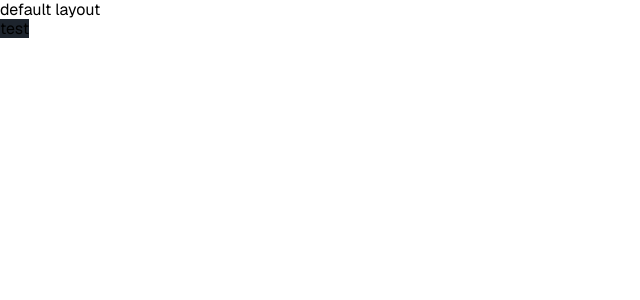
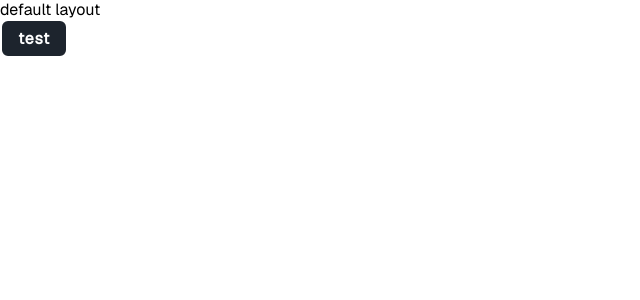
Before and after one commit to PiotrO9/shopease-frontend, a Nuxt app: page / in a window 1280 px wide. Shown: the top 300 px of the page, without its empty margins (0-640 px from the left). Built offline with nearby package versions, Linux system fonts and the light colour scheme.

Commit message:
feat(button): add generic action component

```diff
--- a/assets/styles/tailwind.css
+++ b/assets/styles/tailwind.css
@@ -7,6 +7,10 @@
 		@apply flex items-center justify-center;
 	}
 
+	.flex-center {
+		@apply flex items-center justify-center;
+	}
+
 	.btn.fill {
 	}
 }
--- /dev/null
+++ b/components/common/Action.vue
@@ -0,0 +1,90 @@
+<script setup lang="ts">
+import { defineEmits } from 'vue';
+
+interface ActionProps {
+	styles?: string;
+	variant?: 'primary' | 'secondary';
+	loading?: boolean;
+	disabled?: boolean;
+}
+
+const { styles, variant, loading, disabled } = defineProps<ActionProps>();
+
+const variantStyles = computed(() => {
+	if (variant === 'primary') {
+		return 'bg-white text-primary';
+	}
+	else {
+		return 'bg-primary text-white';
+	}
+});
+
+const isloading = computed(() => {
+	return (loading && !disabled) ? 'loading' : '';
+});
+
+const isDisabled = computed(() => {
+	return disabled ? 'opacity-30 cursor-not-allowed border-gray700 bg-gray700 text-white' : '';
+});
+
+const emit = defineEmits(['click']);
+
+function handleClick() {
+	emit('click');
+}
+</script>
+
+<template>
+	<button
+		:class="[
+			'tracking-wider relative cursor-pointer transition-colors flex-center border-2 border-solid rounded-lg font-bold py-2 px-4',
+			disabled ? isDisabled : variantStyles,
+			styles,
+			isloading,
+			isDisabled,
+			loading ? 'pointer-events-none cursor-wait' : '',
+		]"
+		:disabled="disabled"
+		@click="handleClick"
+	>
+		<div v-if="loading" class="loader-wrapper">
+			<div class="spinner"></div>
+		</div>
+		<slot />
+	</button>
+</template>
+
+<style scoped>
+.loader-wrapper {
+	display: flex;
+	justify-content: center;
+	align-items: center;
+	width: 100%;
+	height: 100%;
+	position: absolute;
+	top: 0;
+	left: 0;
+	background: rgba(0, 0, 0, 0.5);
+	border-radius: inherit;
+	border-radius: 0.25rem;
+	cursor: wait;
+}
+
+.spinner {
+	width: 24px;
+	height: 24px;
+	border: 3px solid transparent;
+	border-top: 3px solid #fff;
+	border-radius: 50%;
+	animation: spin 1s linear infinite;
+}
+
+@keyframes spin {
+	0% {
+		transform: rotate(0deg);
+	}
+	100% {
+		transform: rotate(360deg);
+	}
+}
+</style>
--- a/pages/index.vue
+++ b/pages/index.vue
@@ -1,32 +1,39 @@
 <script setup lang="ts">
 import createUserMutation from '../graphql/mutations/createUser.gql';
+import Action from '~/components/common/Action.vue';
 
 definePageMeta({
 	layout: 'homepage',
 	colorMode: 'light',
 });
 
-const handleCreateUser = async () => {
-	const { $apollo } = useNuxtApp(); // Access Apollo Client
-	try {
-		const response = await $apollo.defaultClient.mutate({
-			mutation: createUserMutation,
-			variables: {
-				email: 'test@post.pl',
-				password: 'password123',
-				login: 'login123',
-				name: 'name',
-			},
-		});
-		console.log('User created successfully:', response.data.createUser);
-	} catch (err) {
-		console.error('Error creating user:', err);
-	}
-};
+// const handleCreateUser = async () => {
+// 	const { $apollo } = useNuxtApp(); // Access Apollo Client
+// 	try {
+// 		const response = await $apollo.defaultClient.mutate({
+// 			mutation: createUserMutation,
+// 			variables: {
+// 				email: 'test@post.pl',
+// 				password: 'password123',
+// 				login: 'login123',
+// 				name: 'name',
+// 			},
+// 		});
+// 		console.log('User created successfully:', response.data.createUser);
+// 	} catch (err) {
+// 		console.error('Error creating user:', err);
+// 	}
+// };
 
-handleCreateUser();
+// handleCreateUser();
+
+function test() {
+	console.log('test');
+}
 </script>
 
 <template>
-	<button class="btn bg-primary">test</button>
+	<Action @click="test">
+		<h1>test</h1>
+	</Action>
 </template>
--- a/tailwind.config.js
+++ b/tailwind.config.js
@@ -6,6 +6,9 @@ export default {
 			colors: {
 				primary: 'var(--color-primary)',
 				secondary: 'var(--color-secondary)',
+				gray300: 'var(--gray-300)',
+				gray500: 'var(--gray-500)',
+				gray700: 'var(--gray-700)',
 			},
 		},
 	},
```
